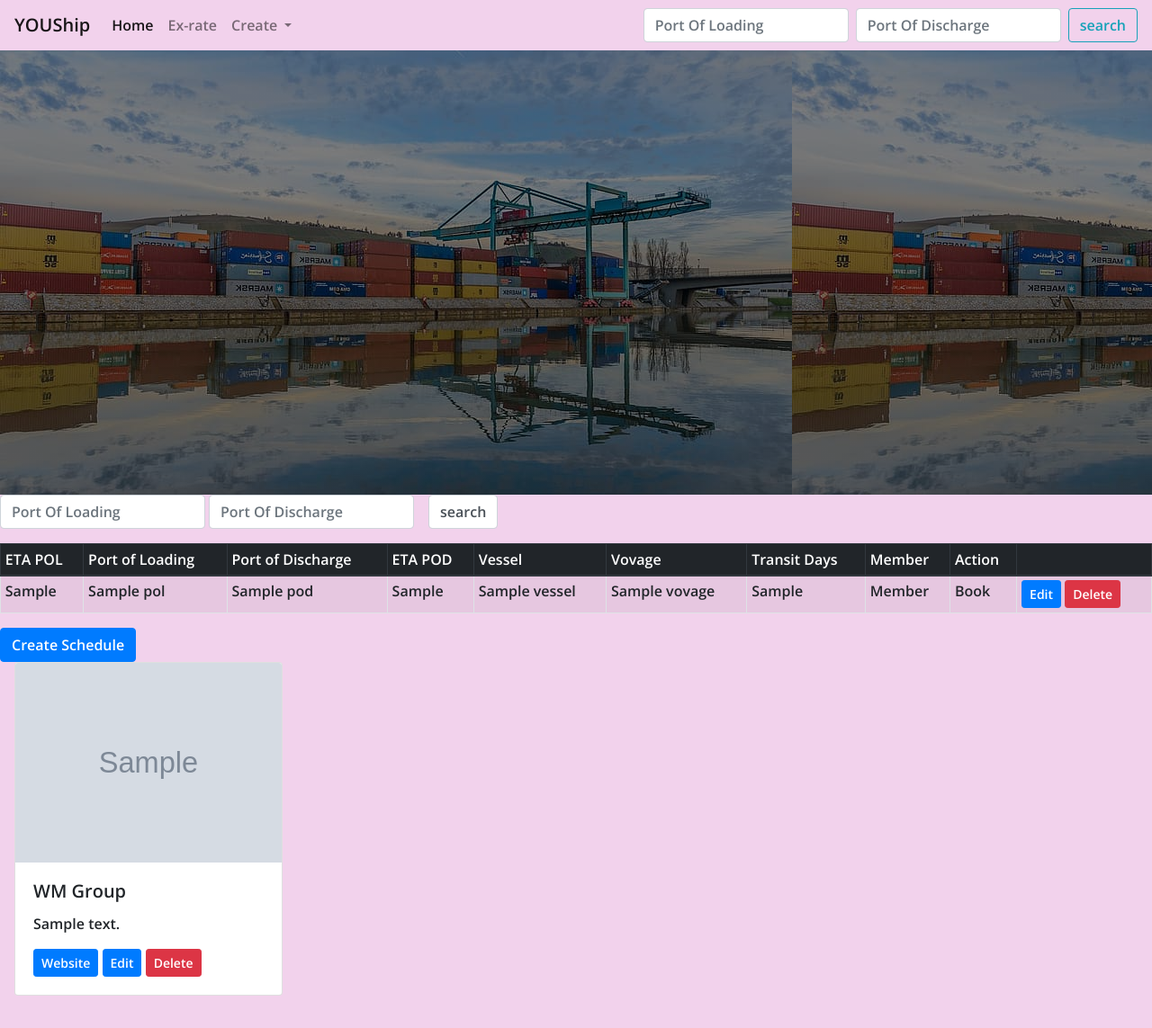
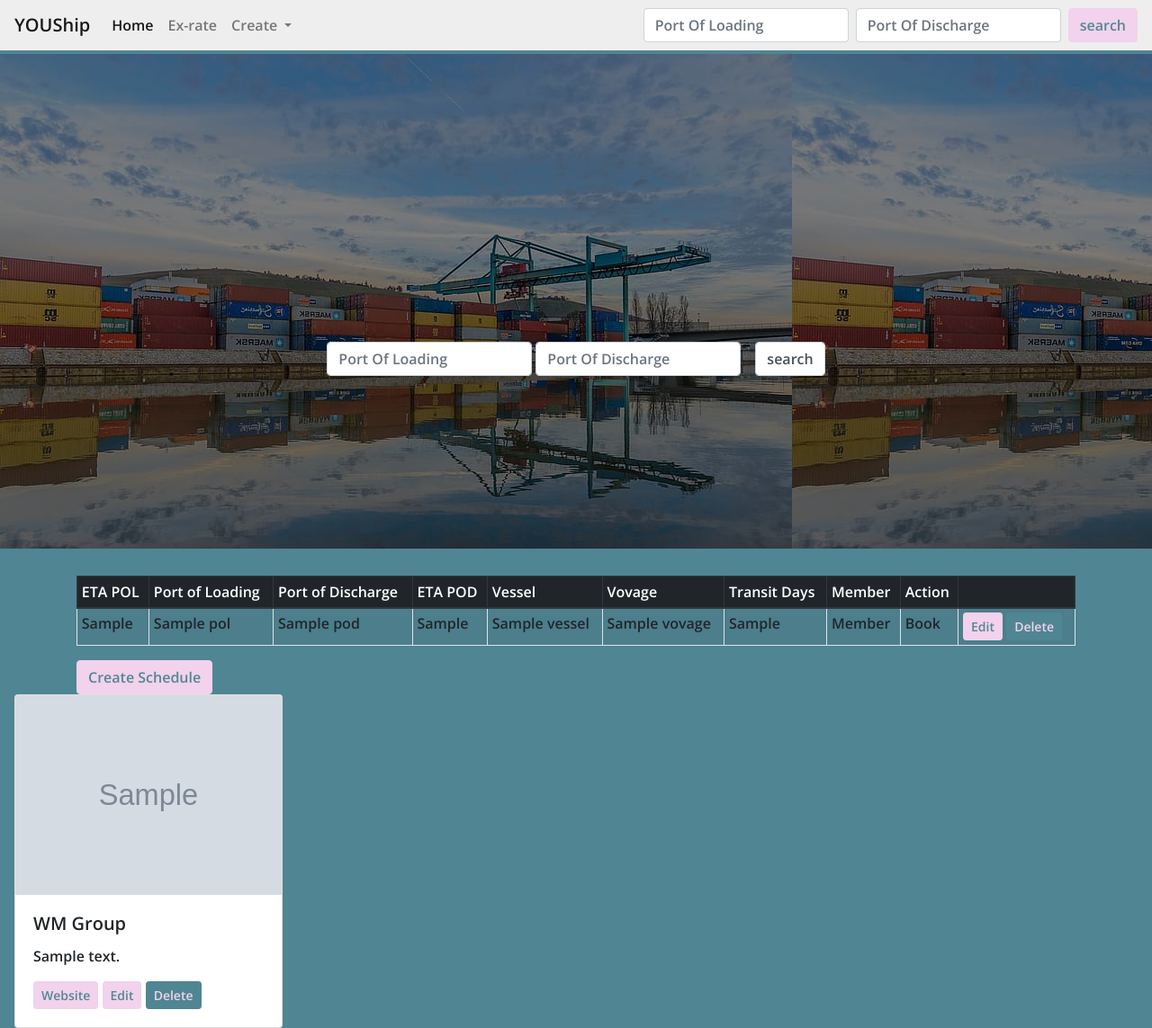
Before and after one commit to Shyan1943/project3, a Flask app: page / in a window 1280 px wide. Shown: the whole page at 90% size. Before the commit the page ends 1107 px from the top, so only its background shows below. Run offline with Flask 2, Linux system fonts and the light colour scheme; grey boxes marked "Sample" are stand-in pictures; a database or web service that is not in the repository returns one stand-in record (values such as "Sample title"); some libraries are stand-ins or nearby versions.

Commit message:
Used of Bootstrap d-lg-flex class

```diff
--- a/static/style.css
+++ b/static/style.css
@@ -1,24 +1,48 @@
 @import url("https://fonts.googleapis.com/css2?family=Open+Sans:wght@600&display=swap");
 
 body {
-    background-color: #f2d2ec;
+    background-color: #508593;
     font-family: "Open Sans", sans-serif;
     height: 100%;
 }
 
-h1 {
-    color: #544f63;
+h1, label {
+    color: #eeeeee;
+}
+
+.btn {
+    color: #508993;
+    background-color: #f2d2ec;
+    border-color: #f2d2ec;
+}
+
+.btn.btn-danger {
+    color: #f2d2ec;
+    background-color: #508593;
+    border-color: #508593;
+}
+
+div.container {
+    padding-top: 30px;
 }
 
 .navbar-light {
-    background-color: #f2d2ec;
+    background-color: #eeeeee;
 }
 
 /* Landing page (Hero image) */
 #homepage_img {
-    padding-top: 120px;
     height: 550px;
     width: 100%;
     object-fit: cover;
     background: linear-gradient(rgba(0, 0, 0, .5), rgba(0, 0, 0, .5)), url(image/hero.jpg);
 }
+
+.d-lg-flex {
+    padding-top: 20rem;
+}
+
+#upload_widget {
+    width: 100%;
+    height: 18rem;
+}
--- a/templates/home.template.html
+++ b/templates/home.template.html
@@ -1,16 +1,16 @@
 {% extends "layout.template.html" %}
 {% block title %}Home{% endblock %}
 {% block content %}
-<div id="homepage_img"></div>
-
-<div>
-    <form class="form-inline mb-3" method="GET">
+<div id="homepage_img">
+    <form class="form-inline d-lg-flex mb-3 justify-content-center" method="GET">
         <input type="text" class="form-control" name="search_pol" placeholder="Port Of Loading"/>
         <input type="text" class="form-control ml-1" name="search_pod" placeholder="Port Of Discharge"/>
         <input type="submit" class="form-control ml-3" value="search"/>
     </form>
 </div>
-<div class="table-responsive-lg">
+
+
+<div class="container table-responsive-lg">
   <table class="table table-striped table-bordered table-hover table-sm">
     <thead class="thead-dark">
       <tr>
@@ -49,6 +49,7 @@
   <a href="{{url_for('schedule_create_form')}}" class="btn btn-primary">Create Schedule</a>
 </div>
 
+<section>
     <div class="row">
         {% for i in images %}
         <div class="col-sm-3 ml-3">
@@ -65,6 +66,7 @@
         </div>
         {% endfor %}
     </div>
+</section>
 
 
 {% endblock %}
--- a/templates/profile_update.template.html
+++ b/templates/profile_update.template.html
@@ -2,6 +2,7 @@
 {% extends "layout.template.html" %}
 {% block title %}Profile Update{% endblock %}
 {% block content %}
+<div class="container">
     <form method="POST">
         <div class="card" style="width: 18rem;">
             <img class="card-img-top" src="{{profile.uploaded_image_url}}" id="uploaded_image" alt="Member Company name"/>
@@ -14,6 +15,7 @@
             </div>
         </div>
     </form>
+<div class="container">
 
 <script src="https://widget.cloudinary.com/v2.0/global/all.js" type="text/javascript"></script>
 
--- a/templates/schedule_create.template.html
+++ b/templates/schedule_create.template.html
@@ -4,6 +4,7 @@
 {% block title %}Create New Schedule{% endblock %}
 
 {% block content %}
+<div class="container">
     <form method="POST">
         <div>
             <label>ETA POL :</label>
@@ -33,6 +34,7 @@
             <label>Transit Days :</label>
             <input type="text" class="form-control" name="transit_days"/>
         </div>
-    <input type="submit" class="btn btn-primary mt-3" value="Create"/>
+        <input type="submit" class="btn btn-outline-info mt-3" value="Create"/>
     </form>
+</div>
 {% endblock %}
--- a/templates/schedule_update.template.html
+++ b/templates/schedule_update.template.html
@@ -4,6 +4,7 @@
 {% block title %}Update Schedule{% endblock %}
 
 {% block content %}
+<div class="container">
     <form method="POST">
         <div>
             <label>ETA POL :</label>
@@ -36,4 +37,5 @@
 
         <input type="submit" class="btn btn-primary mt-3" value="Update"/>
     </form>
+</div>
 {% endblock %}
```
Also changed, not shown: templates/profile_upload.template.html (+5 -3 lines), README.md. Lines whose indentation alone changed are shown as unchanged.
